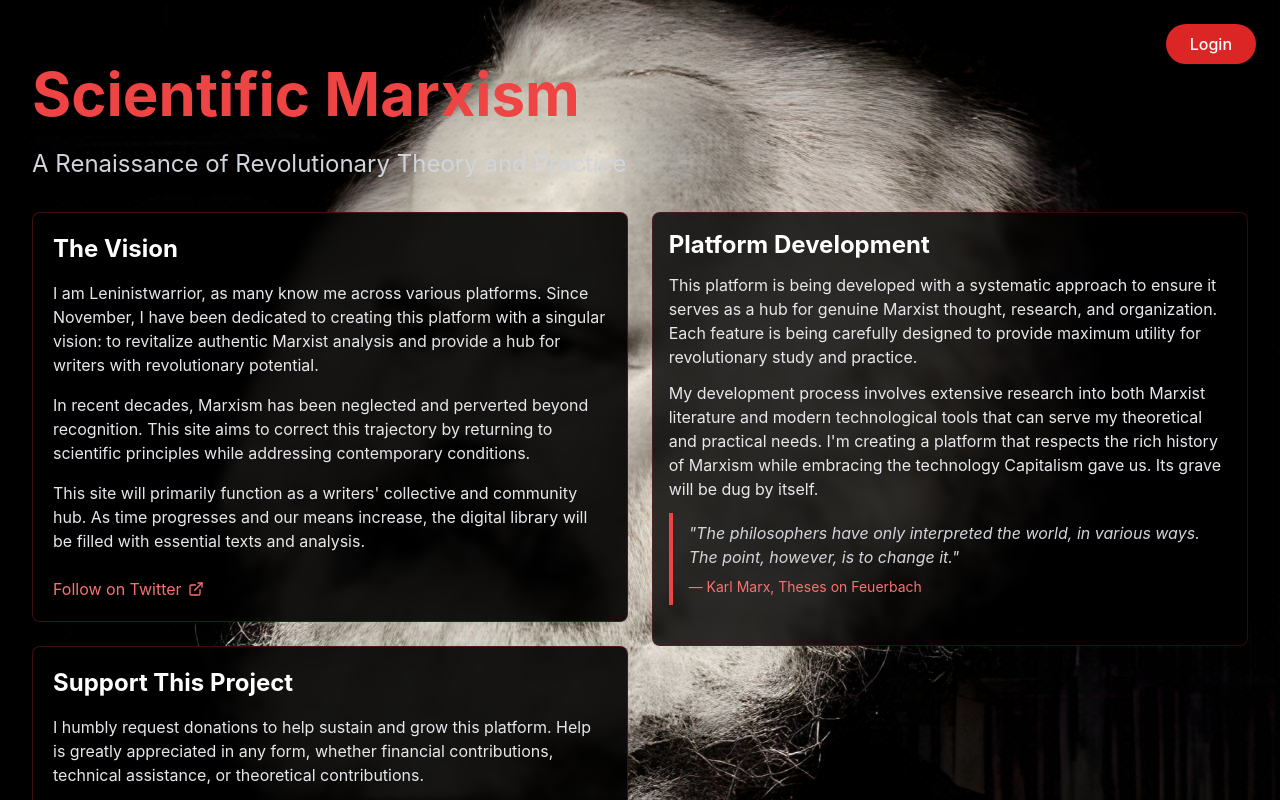
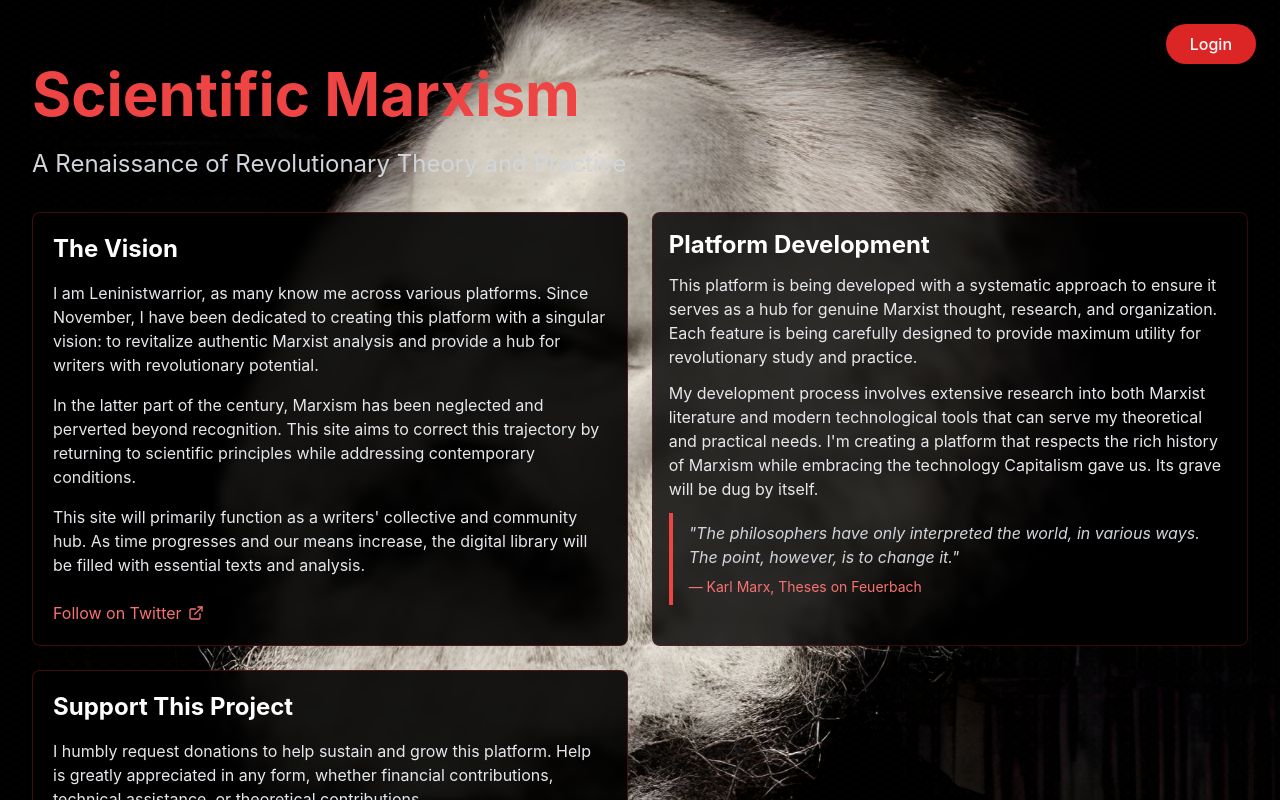
Before and after one commit to Tanjiro05-netizen/Copy4, a React (Create React App) app: page /login in a window 1280 px wide. Shown: the top 800 px of the page. Built offline with nearby package versions, Linux system fonts and the light colour scheme; no server answers.

Commit message:
fixed text

```diff
--- a/src/pages/Login.jsx
+++ b/src/pages/Login.jsx
@@ -129,7 +129,7 @@ const LoginPage = () => {
                                 analysis and provide a hub for writers with revolutionary potential.
                             </p>
                             <p className="text-gray-200 mb-4">
-                                In recent decades, Marxism has been neglected and perverted beyond recognition. This site
+                                In the latter part of the century, Marxism has been neglected and perverted beyond recognition. This site
                                 aims to correct this trajectory by returning to scientific principles while addressing
                                 contemporary conditions.
                             </p>
```
